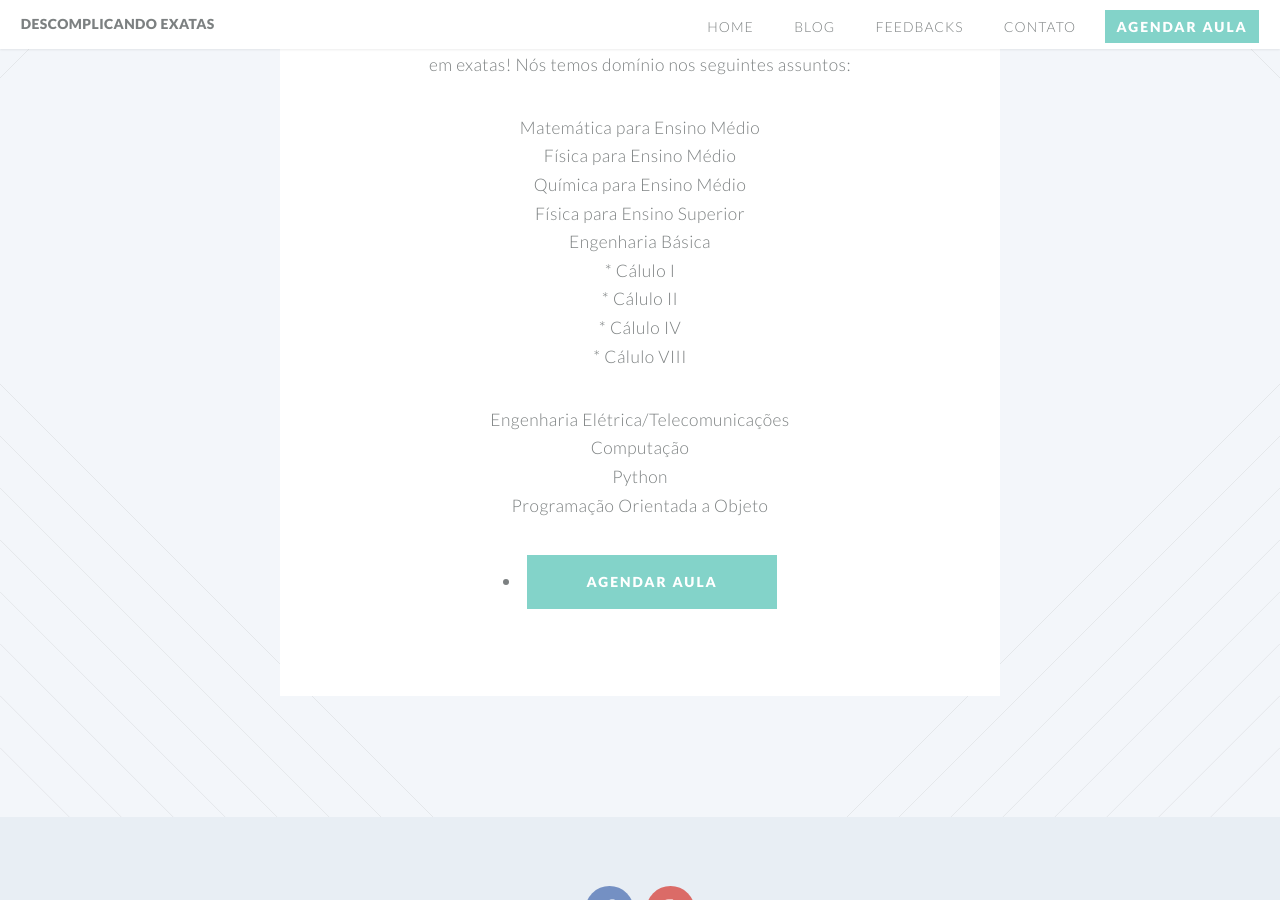
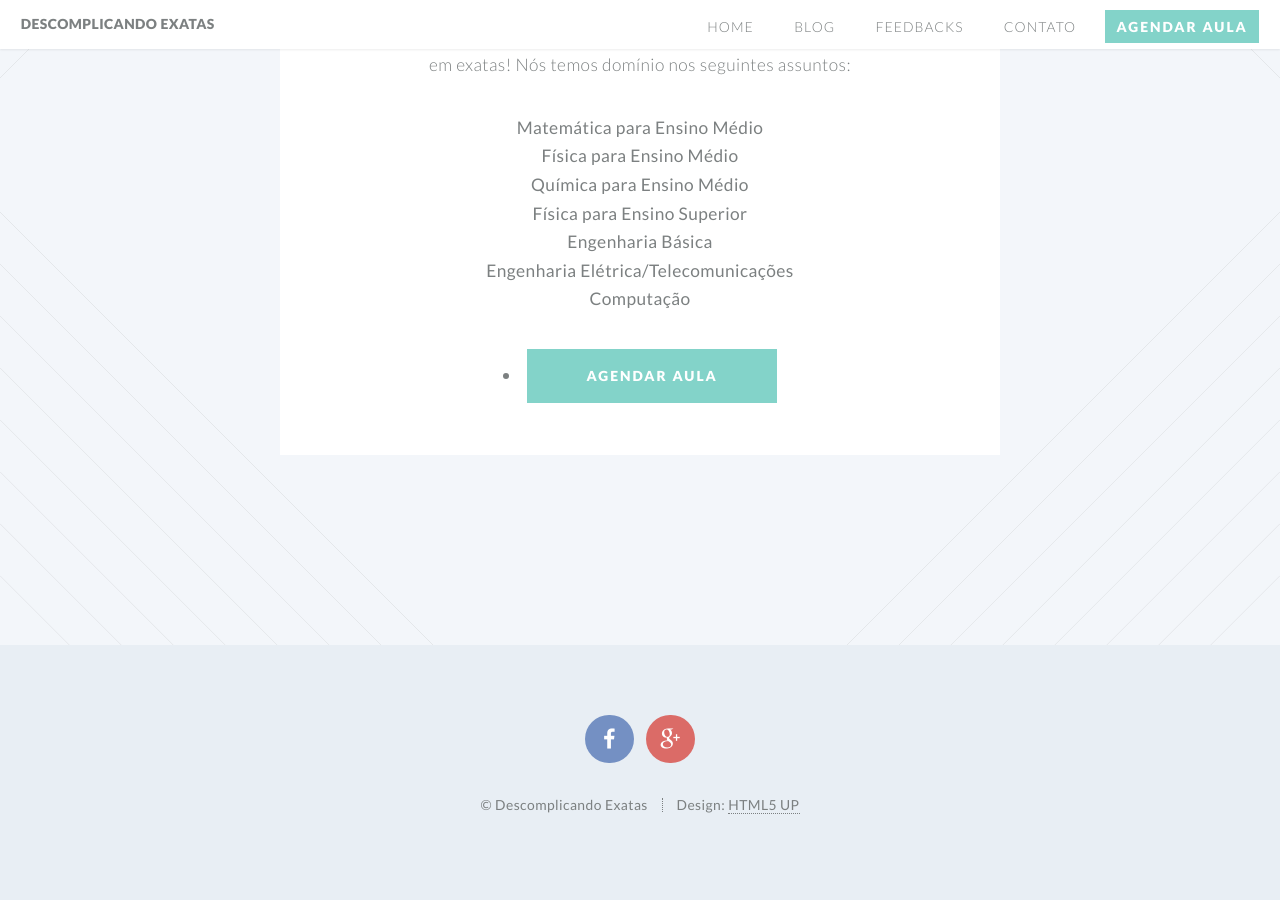
Before and after one commit to carolineamado/carolineamado.github.io, a Jekyll site: the page aulas.html, which Jekyll copies as it is, in a window 1280 px wide and 900 px high, scrolled down 355 px. Built offline with Jekyll 4.4.1, drawn with Linux system fonts in a browser that asks for light colours.

Commit message:
Update aulas.html

```diff
--- a/aulas.html
+++ b/aulas.html
@@ -63,39 +63,23 @@
 
 							<ul>
 
-							<li> Matemática para Ensino Médio</li>
+							<li> <strong> Matemática para Ensino Médio </strong> </li>
 
-							<li> Física para Ensino Médio</li>
+							<li> <strong> Física para Ensino Médio <strong> </li>
 
-							<li> Química para Ensino Médio</li>
+							<li> <strong> Química para Ensino Médio </strong> </li>
 
-							<li> Física para Ensino Superior</li>
+							<li> <strong> Física para Ensino Superior </strong> </li>
 
-							<li> Engenharia Básica</li>
+							<li> <strong> Engenharia Básica </strong> </li>
 
-								<ul>
-								<li>* Cálulo I</li>
-								<li>* Cálulo II</li>
-								<li>* Cálulo IV</li>
-								<li>* Cálulo VIII</li>
-								</ul>
+							<li> <strong> Engenharia Elétrica/Telecomunicações <strong> </li>
 
-							<li> Engenharia Elétrica/Telecomunicações</li>
-
-							<li>Computação</li>
-
-								<ul>
-								<li>Python</li>
-								<li>Programação Orientada a Objeto</li>
-								</ul>
-
+							<li> <strong> Computação </strong> </li>
 
 							</ul>
 
-							<p><li><a href="agendaraula.html" class="button special">Agendar Aula</a></li></p>
-
-
-
+							<li><a href="agendaraula.html" class="button special">Agendar Aula</a></li>
 
 
 							</div>
```
Also changed, not shown: other parts of aulas.html (+1 -1 lines).
